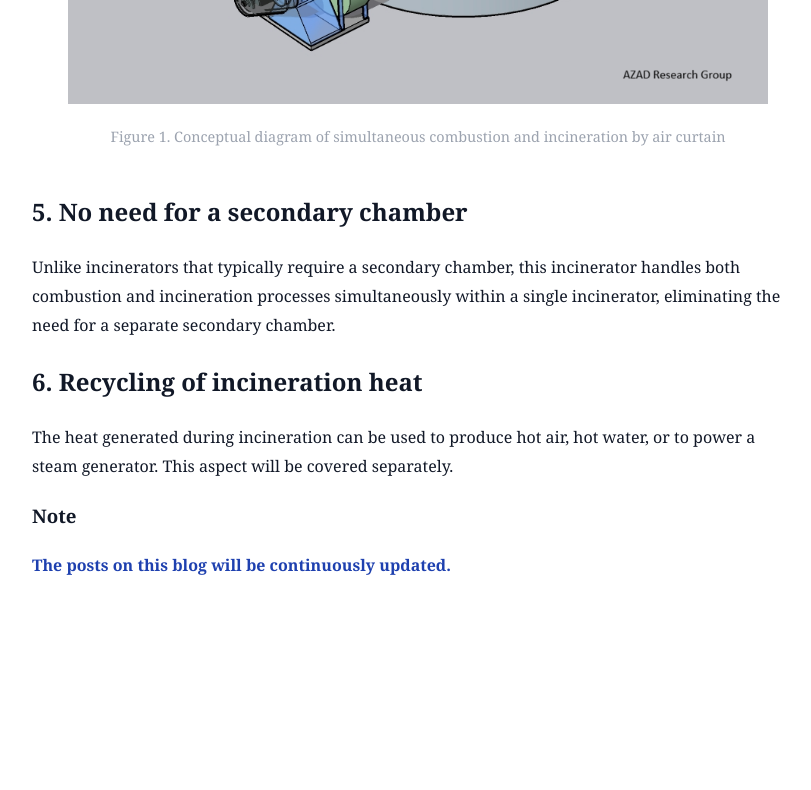
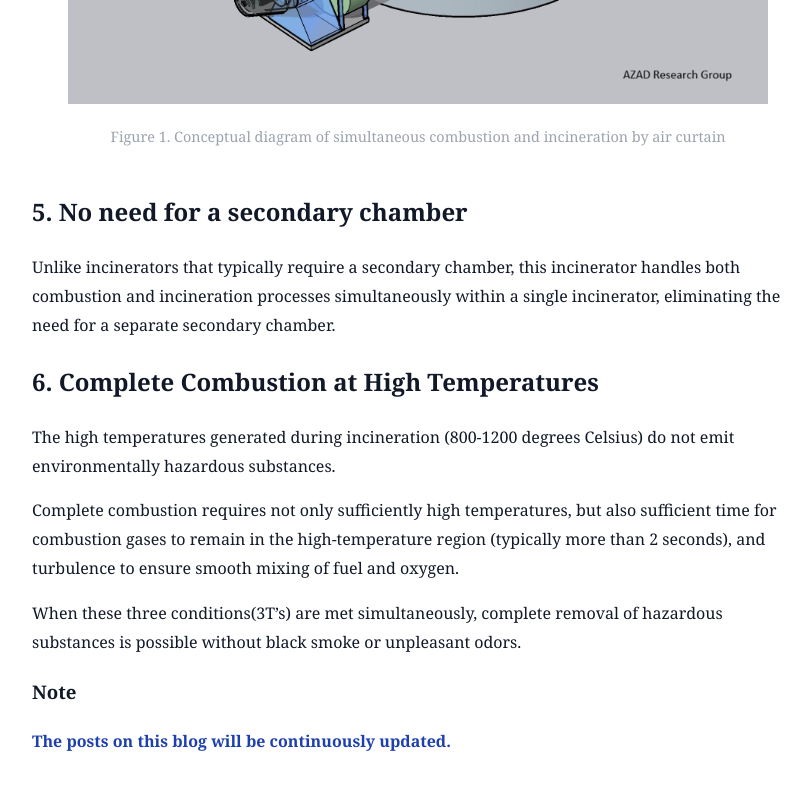
Before and after one commit to ssimsangmin49-creator/ecofriendly-polymer-compounds-incineration, a Jekyll site: the page built from _posts/2026-01-13-analysis-report-01.md, in a window 1280 px wide and 900 px high, scrolled down 1698 px. Shown: the top 790 px of the window, without its empty margins (222-1033 px from the left). Built offline with Jekyll 4.4.1, drawn with Linux system fonts in a browser that asks for light colours; before the commit the page ends 2422 px from its top, so only the background shows below that.

Commit message:
Revise section on combustion and heat recycling
Updated section title and content regarding incineration processes and heat recycling.

```diff
--- a/_posts/2026-01-13-analysis-report-01.md
+++ b/_posts/2026-01-13-analysis-report-01.md
@@ -58,10 +58,18 @@ Unlike incinerators that typically require a secondary chamber, this incinerator
 both combustion and incineration processes simultaneously within a single incinerator,
 eliminating the need for a separate secondary chamber.
 
-## 6. Recycling of incineration heat
+## 6. Complete Combustion at High Temperatures
 
-The heat generated during incineration can be used to produce hot air, hot water,
-or to power a steam generator. This aspect will be covered separately.
+The high temperatures generated during incineration (800-1200 degrees Celsius)
+do not emit environmentally hazardous substances.
+
+Complete combustion requires not only sufficiently high temperatures, but also sufficient time
+for combustion gases to remain in the high-temperature region (typically more than 2 seconds),
+and turbulence to ensure smooth mixing of fuel and oxygen.
+
+When these three conditions(3T's) are met simultaneously, complete removal of hazardous substances
+is possible without black smoke or unpleasant odors.
+
 
 ### Note
 
```
